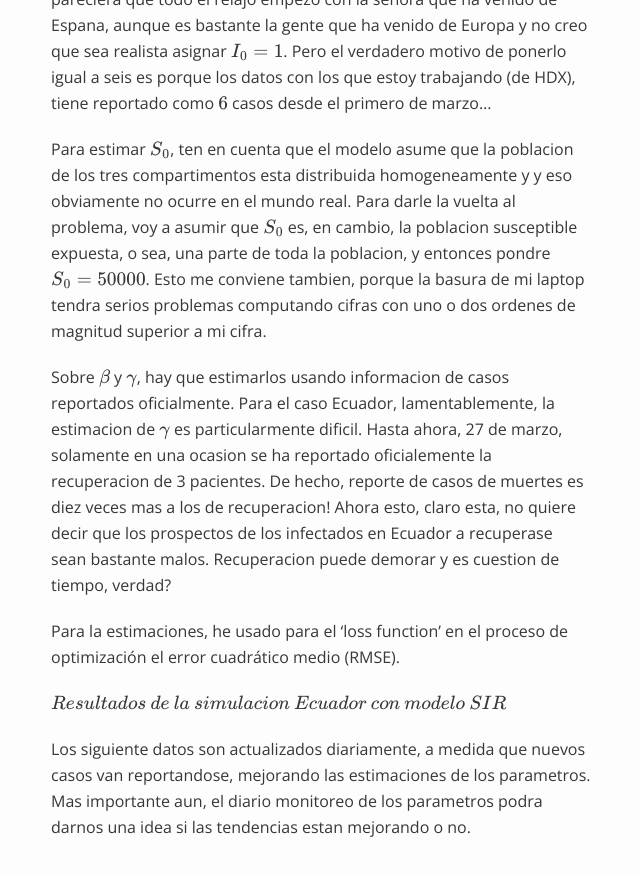
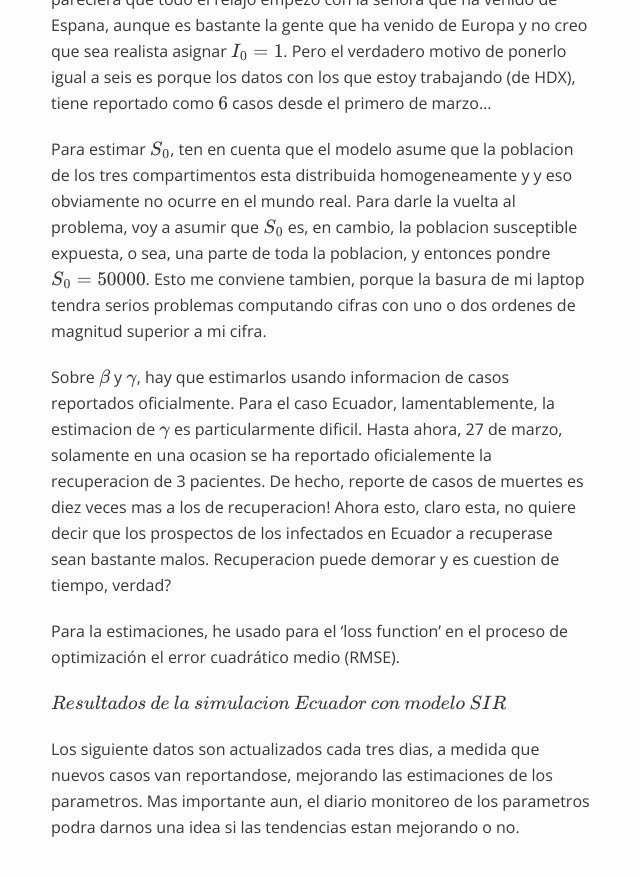
Before and after one commit to Caquita-beep/Caquita-beep.github.io, a Jekyll site: the page built from _posts/2020-03-27-Simulacion-COVID-19-Ecuador-con-modelo-SIR.md, in a window 1280 px wide and 900 px high, scrolled down 5526 px. Shown: the top 876 px of the window, without its empty margins (319-959 px from the left). Built offline with Jekyll 4.4.1, drawn with Linux system fonts in a browser that asks for light colours; formulas are drawn with MathJax 3; a script that is not in the unit is left out.

Commit message:
Update 2020-03-27-Simulacion-COVID-19-Ecuador-con-modelo-SIR.md

```diff
--- a/_posts/2020-03-27-Simulacion-COVID-19-Ecuador-con-modelo-SIR.md
+++ b/_posts/2020-03-27-Simulacion-COVID-19-Ecuador-con-modelo-SIR.md
@@ -109,4 +109,4 @@ Para la estimaciones, he usado para el 'loss function' en el proceso de optimiza
 
 $Resultados$ $de$ $la$ $simulacion$ $Ecuador$ $con$ $modelo$ $SIR$
 
-Los siguiente datos son actualizados diariamente, a medida que nuevos casos van reportandose, mejorando las estimaciones de los parametros. Mas importante aun, el diario monitoreo de los parametros podra darnos una idea si las tendencias estan mejorando o no.
+Los siguiente datos son actualizados cada tres dias, a medida que nuevos casos van reportandose, mejorando las estimaciones de los parametros. Mas importante aun, el diario monitoreo de los parametros podra darnos una idea si las tendencias estan mejorando o no.
```
